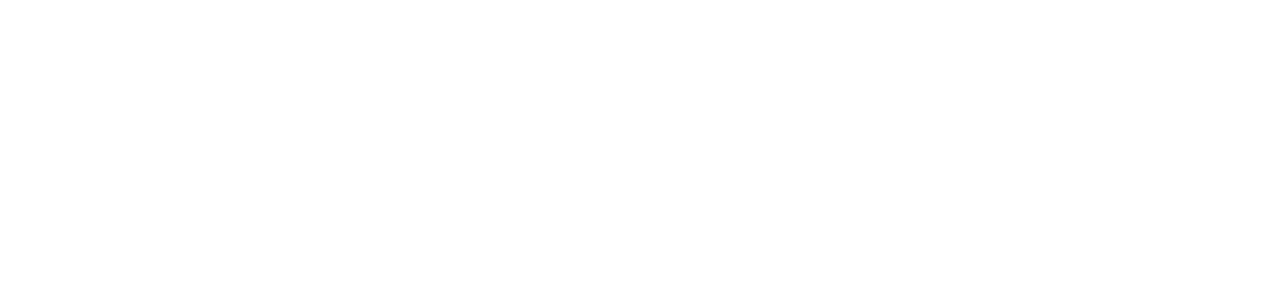
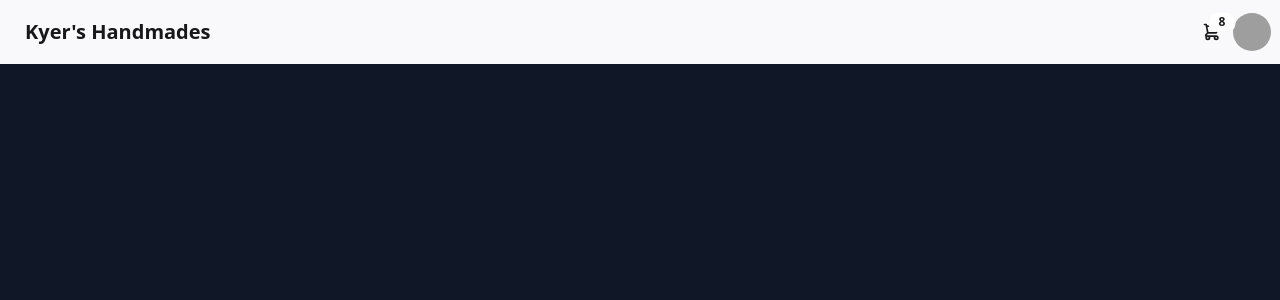
Before and after one commit to FreddyIngle/WifesStore, a React (Vite) app in the folder my-wife-shop/: page / in a window 1280 px wide. Shown: the top 300 px of the page. Built offline with nearby package versions, Linux system fonts and the light colour scheme; grey boxes are pictures that could not be loaded.

Commit message:
basic navbar setup

```diff
--- a/my-wife-shop/src/App.jsx
+++ b/my-wife-shop/src/App.jsx
@@ -6,11 +6,57 @@
 
   return (
     <>
-    <div>
+      <div className="min-h-screen bg-gray-900">
+                {/*NAVBAR*/}
+                <div className="navbar bg-[#f9f9fb] text-gray-800">
+              <div className="flex-1">
+                <a className="btn btn-ghost text-xl">Kyer's Handmades</a>
+              </div>
+              <div className="flex-none">
+                <div className="dropdown dropdown-end">
+                  <div tabIndex={0} role="button" className="btn btn-ghost btn-circle">
+                    <div className="indicator">
+                      <svg xmlns="http://www.w3.org/2000/svg" className="h-5 w-5" fill="none" viewBox="0 0 24 24" stroke="currentColor"> <path strokeLinecap="round" strokeLinejoin="round" strokeWidth="2" d="M3 3h2l.4 2M7 13h10l4-8H5.4M7 13L5.4 5M7 13l-2.293 2.293c-.63.63-.184 1.707.707 1.707H17m0 0a2 2 0 100 4 2 2 0 000-4zm-8 2a2 2 0 11-4 0 2 2 0 014 0z" /> </svg>
+                      <span className="badge badge-sm indicator-item">8</span>
+                    </div>
+                  </div>
+                  <div
+                    tabIndex={0}
+                    className="card card-compact dropdown-content bg-base-100 z-1 mt-3 w-52 shadow">
+                    <div className="card-body">
+                      <span className="text-lg font-bold">8 Items</span>
+                      <span className="text-info">Subtotal: $999</span>
+                      <div className="card-actions">
+                        <button className="btn btn-primary btn-block">View cart</button>
+                      </div>
+                    </div>
+                  </div>
+                </div>
+                <div className="dropdown dropdown-end">
+                  <div tabIndex={0} role="button" className="btn btn-ghost btn-circle avatar">
+                    <div className="w-10 rounded-full">
+                      <img
+                        alt="Tailwind CSS Navbar component"
+                        src="https://img.daisyui.com/images/stock/photo-1534528741775-53994a69daeb.webp" />
+                    </div>
+                  </div>
+                  <ul
+                    tabIndex={0}
+                    className="menu menu-sm dropdown-content bg-base-100 rounded-box z-1 mt-3 w-52 p-2 shadow">
+                    <li>
+                      <a className="justify-between">
+                        Profile
+                        <span className="badge">New</span>
+                      </a>
+                    </li>
+                    <li><a>Settings</a></li>
+                    <li><a>Logout</a></li>
+                  </ul>
+                </div>
+              </div>
+            </div>
+    </div>
 
-
-
-    </div>
 
     </>
   )
```
